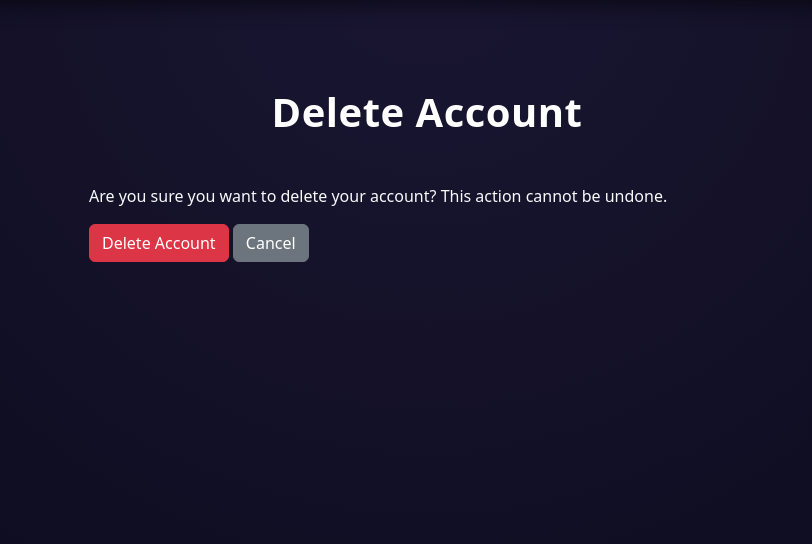
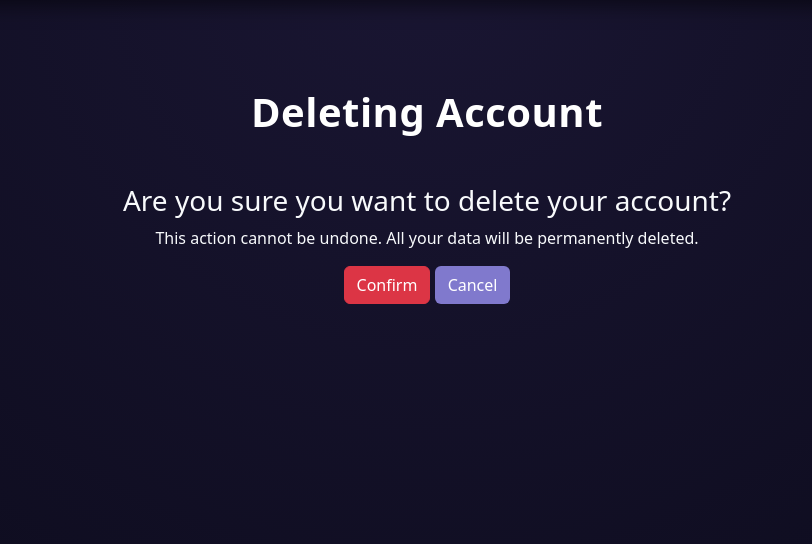
Before and after one commit to Ryan-ford25/Milestone-project-4, a Django app: page /delete_account/ in a window 1280 px wide. Shown: the part 57-601 px from the top of the page, without its empty margins (213-1025 px from the left). Run offline with Django 5.2, Linux system fonts and the light colour scheme; the visitor is signed in with stand-in values (Sample User, id 1); some libraries are stand-ins or nearby versions.

Commit message:
Adjusting the css for the delete profile page to match the rest of the site

```diff
--- a/mathrise/settings.py
+++ b/mathrise/settings.py
@@ -26,7 +26,7 @@ BASE_DIR = Path(__file__).resolve().parent.parent
 SECRET_KEY = os.environ.get("SECRET_KEY")
 
 # SECURITY WARNING: don't run with debug turned on in production!
-DEBUG = False
+DEBUG = True
 
 ALLOWED_HOSTS = ["localhost", "127.0.0.1", ".herokuapp.com", ]
 
--- a/user/templates/user/delete_account.html
+++ b/user/templates/user/delete_account.html
@@ -4,13 +4,17 @@
 {% block extra_title %} - Delete Account{% endblock %}
 
 {% block content %}
-<div class="container profile-container">
-    <h1 class="logo-font text-center my-5">Delete Account</h1>
-    <p>Are you sure you want to delete your account? This action cannot be undone.</p>
-    <form method="post" action="{% url 'delete_account' %}">
-        {% csrf_token %}
-        <button type="submit" class="btn btn-danger">Delete Account</button>
-        <a href="{% url 'profile' %}" class="btn btn-secondary">Cancel</a>
-    </form>
-</div>
+    <div class="container">
+        <h1 class="logo-font text-center my-5">Deleting Account</h1>
+        </div>
+        <h3 class="text-center">Are you sure you want to delete your account?</h3>
+         <p class="text-center">This action cannot be undone. All your data will be permanently deleted.</p>
+
+        <div class="text-center">
+            <form method="post" action="{% url 'delete_account' %}">
+                {% csrf_token %}
+                <button type="submit" class="btn danger btn-danger ms-auto">Confirm</button>
+                <button type="button" class="btn custom-btn ms-auto">Cancel</button>
+            </form>
+        </div>
 {% endblock %}
```
Also changed, not shown: 1 other file.
